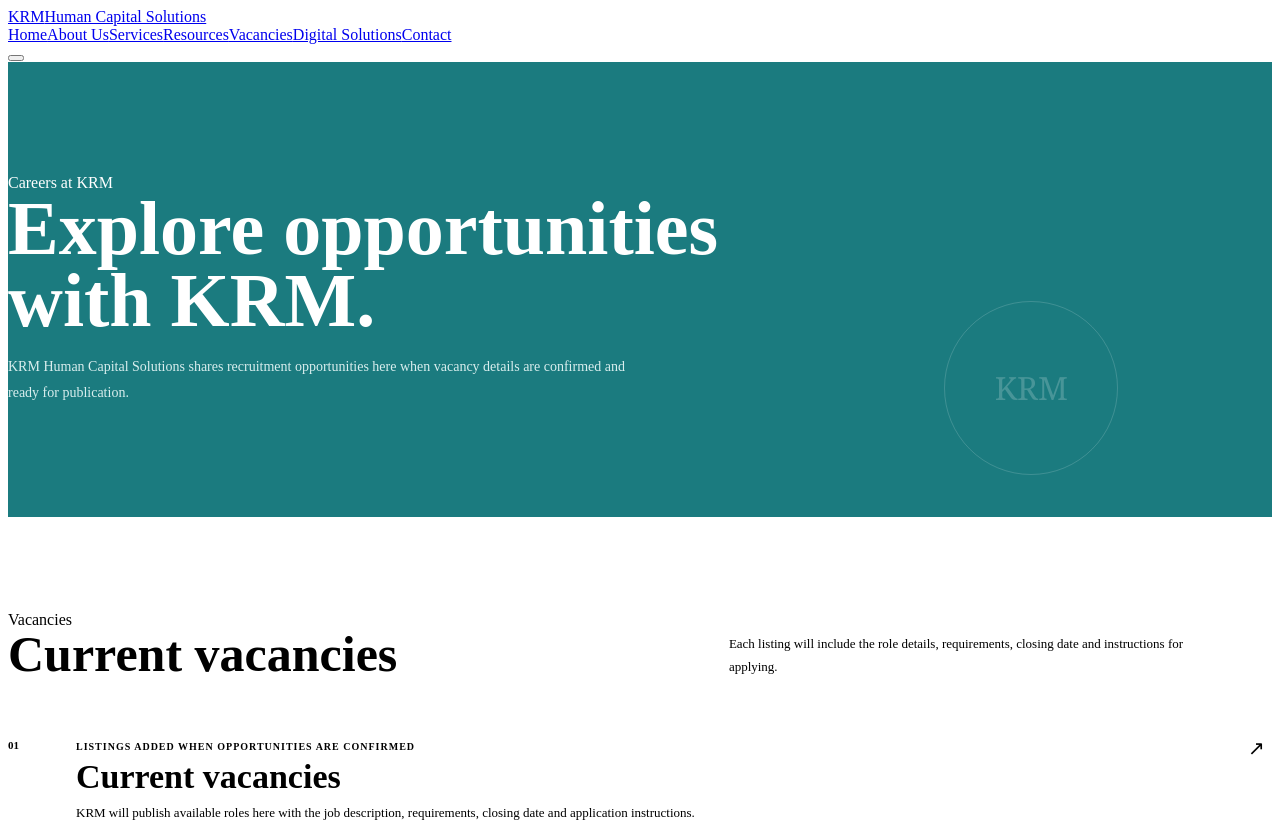
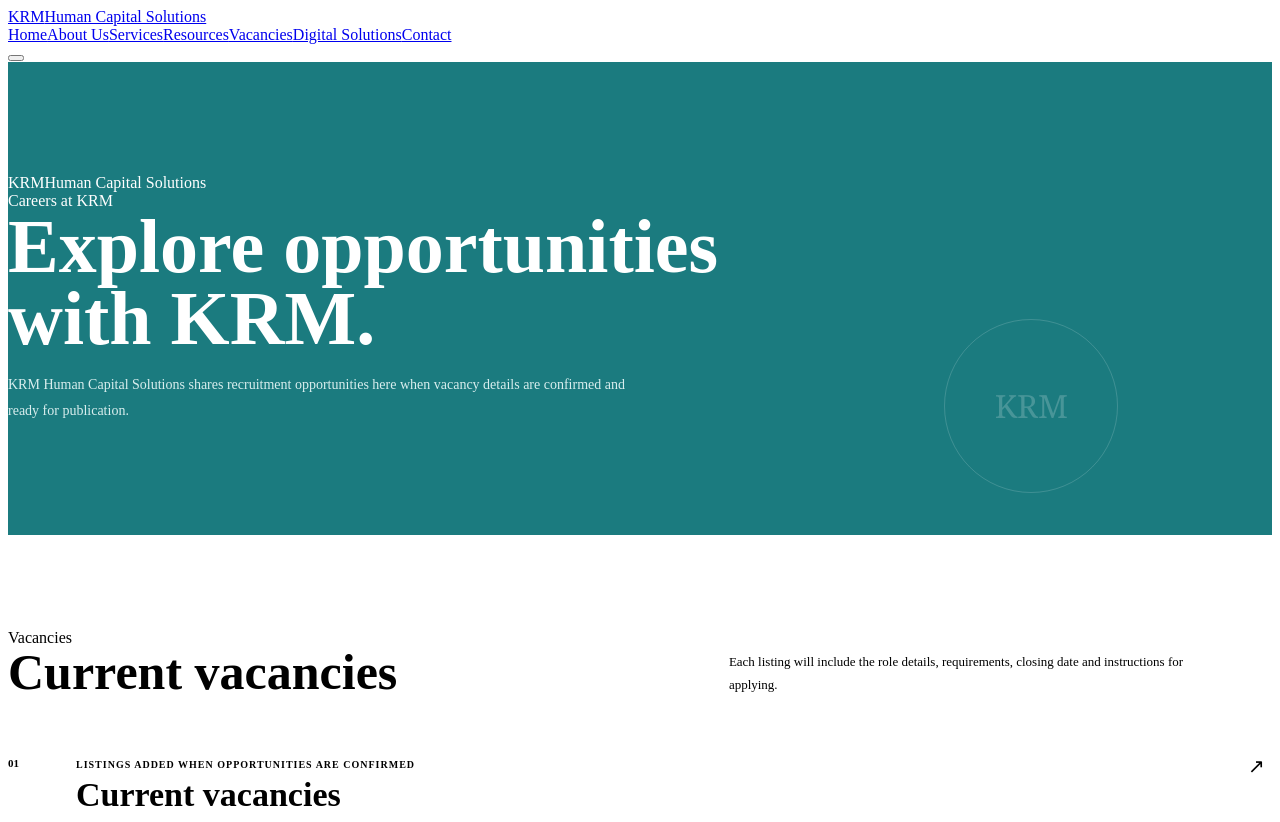
Before and after one commit to UnarineL/krm_website, a React (Vite) app: page /vacancies in a window 1280 px wide. Shown: the top 822 px of the page. Built offline with nearby package versions, Linux system fonts and the light colour scheme; the HTML template or start-up script is replaced by a standard one.

Commit message:
Use existing About-style emblem on Vacancies hero

```diff
--- a/src/Vacancies.jsx
+++ b/src/Vacancies.jsx
@@ -1,4 +1,5 @@
 import { Link } from 'react-router-dom';
+import { Logo } from './components/SiteLayout';
 import './vacancies.css';
 
 const vacancyPlaceholders = [
@@ -14,6 +15,7 @@ export default function Vacancies() {
   return (
     <>
       <section className="vacancies-hero">
+        <div className="vacancies-hero-mark"><Logo dark /></div>
         <div className="content vacancies-hero-inner">
           <span className="eyebrow eyebrow-light">Careers at KRM</span>
           <h1 className="serif">Explore opportunities with KRM.</h1>
```
